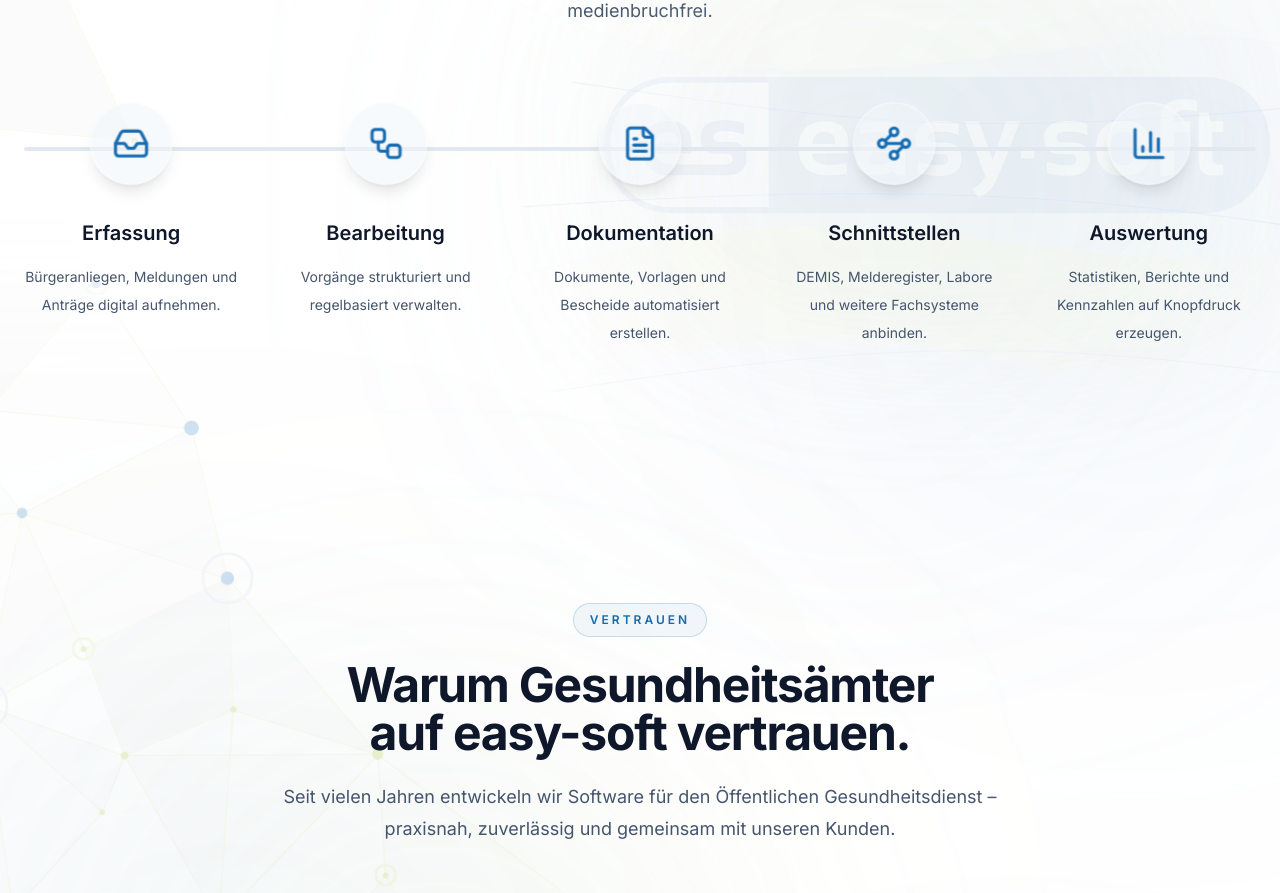
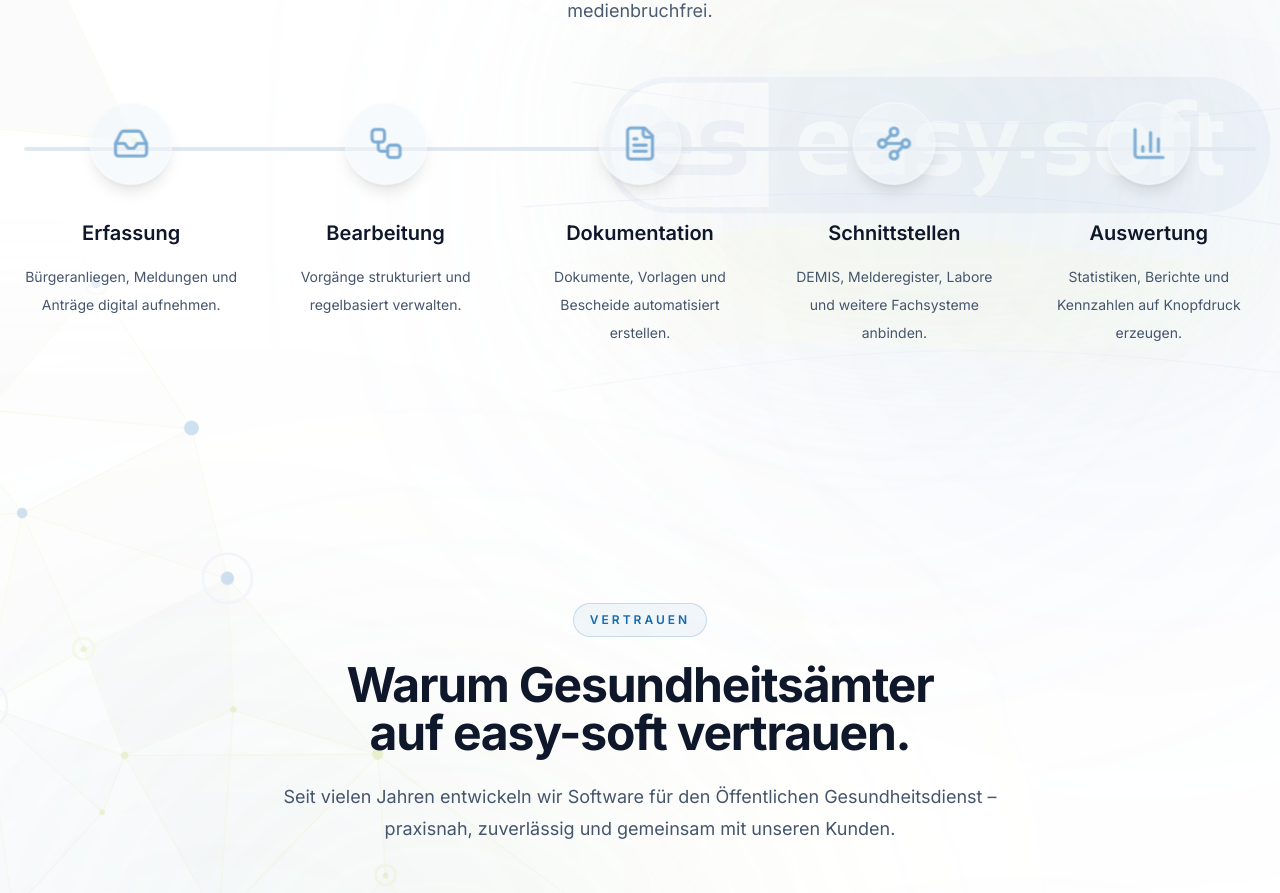
Before and after one commit to weblogger117-art/octoware-website, a Next.js app: page / in a window 1280 px wide. Shown: the part 3980-4873 px from the top of the page. Built offline with nearby package versions, Linux system fonts and the light colour scheme.

Commit message:
Update Workflow.tsx

```diff
--- a/components/sections/Workflow.tsx
+++ b/components/sections/Workflow.tsx
@@ -212,6 +212,7 @@ useEffect(() => {
                 transition-colors
                 duration-300
                 group-hover:text-white
+                animate-[workflowIcon_6s_ease-in-out_infinite]
               "
             />
           </div>
```
